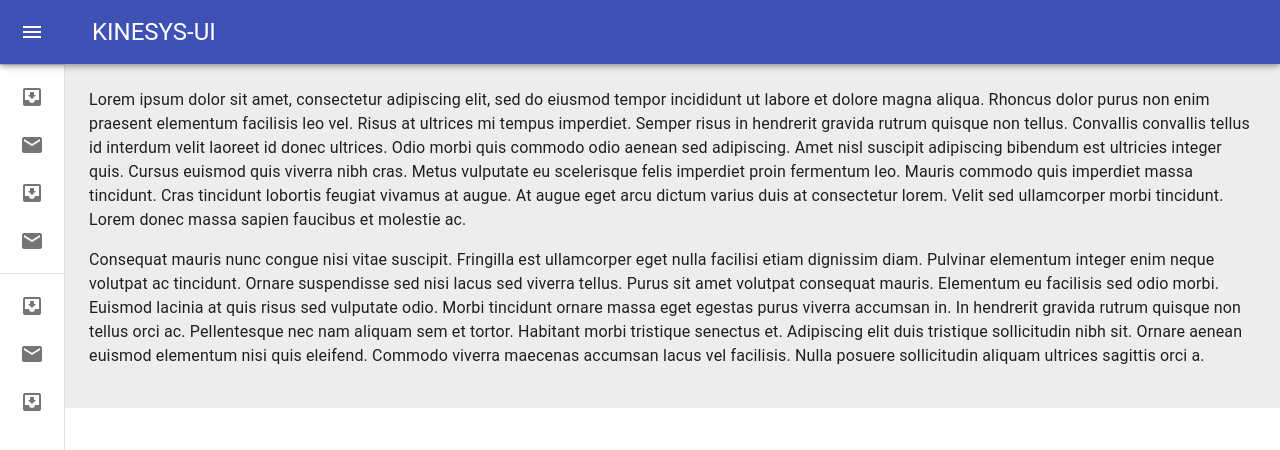
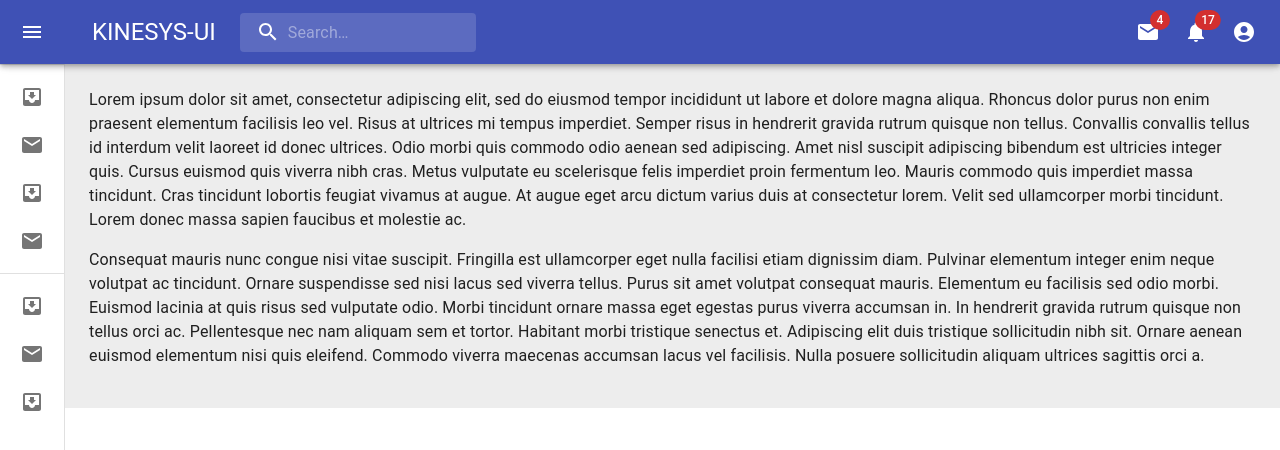
Before and after one commit to dnitecki/kinesys-ui, a React (Create React App) app: page / in a window 1280 px wide. Shown: the top 450 px of the page. Built offline with nearby package versions, Linux system fonts and the light colour scheme.

Commit message:
add more topbar functiona9lity

```diff
--- a/src/components/topBar/TopBar.tsx
+++ b/src/components/topBar/TopBar.tsx
@@ -15,12 +15,57 @@
 import ListItem from "@mui/material/ListItem";
 import ListItemButton from "@mui/material/ListItemButton";
 import ListItemIcon from "@mui/material/ListItemIcon";
+import MoreIcon from "@mui/icons-material/MoreVert";
 import ListItemText from "@mui/material/ListItemText";
 import InboxIcon from "@mui/icons-material/MoveToInbox";
+import SearchIcon from "@mui/icons-material/Search";
+import AccountCircle from "@mui/icons-material/AccountCircle";
 import MailIcon from "@mui/icons-material/Mail";
+import NotificationsIcon from "@mui/icons-material/Notifications";
 import { useState } from "react";
+import { alpha, Badge, InputBase, Menu, MenuItem } from "@mui/material";
 
 const drawerWidth = 240;
+
+const Search = styled("div")(({ theme }) => ({
+  position: "relative",
+  borderRadius: theme.shape.borderRadius,
+  backgroundColor: alpha(theme.palette.common.white, 0.15),
+  "&:hover": {
+    backgroundColor: alpha(theme.palette.common.white, 0.25),
+  },
+  marginRight: theme.spacing(2),
+  marginLeft: 0,
+  width: "100%",
+  [theme.breakpoints.up("sm")]: {
+    marginLeft: theme.spacing(3),
+    width: "auto",
+  },
+}));
+
+const SearchIconWrapper = styled("div")(({ theme }) => ({
+  padding: theme.spacing(0, 2),
+  height: "100%",
+  position: "absolute",
+  pointerEvents: "none",
+  display: "flex",
+  alignItems: "center",
+  justifyContent: "center",
+}));
+
+const StyledInputBase = styled(InputBase)(({ theme }) => ({
+  color: "inherit",
+  "& .MuiInputBase-input": {
+    padding: theme.spacing(1, 1, 1, 0),
+    // vertical padding + font size from searchIcon
+    paddingLeft: `calc(1em + ${theme.spacing(4)})`,
+    transition: theme.transitions.create("width"),
+    width: "100%",
+    [theme.breakpoints.up("md")]: {
+      width: "20ch",
+    },
+  },
+}));
 
 const openedMixin = (theme: Theme): CSSObject => ({
   width: drawerWidth,
@@ -94,6 +139,9 @@
 export default function MiniDrawer() {
   const theme = useTheme();
   const [open, setOpen] = useState(false);
+  const [anchorEl, setAnchorEl] = useState<null | HTMLElement>(null);
+  const [mobileMoreAnchorEl, setMobileMoreAnchorEl] =
+    useState<null | HTMLElement>(null);
 
   const handleDrawerOpen = () => {
     setOpen(true);
@@ -102,6 +150,100 @@
   const handleDrawerClose = () => {
     setOpen(false);
   };
+
+  const isMenuOpen = Boolean(anchorEl);
+  const isMobileMenuOpen = Boolean(mobileMoreAnchorEl);
+
+  const handleProfileMenuOpen = (event: React.MouseEvent<HTMLElement>) => {
+    setAnchorEl(event.currentTarget);
+  };
+
+  const handleMobileMenuClose = () => {
+    setMobileMoreAnchorEl(null);
+  };
+
+  const handleMenuClose = () => {
+    setAnchorEl(null);
+    handleMobileMenuClose();
+  };
+
+  const handleMobileMenuOpen = (event: React.MouseEvent<HTMLElement>) => {
+    setMobileMoreAnchorEl(event.currentTarget);
+  };
+
+  const menuId = "primary-search-account-menu";
+  const renderMenu = (
+    <Menu
+      anchorEl={anchorEl}
+      anchorOrigin={{
+        vertical: "top",
+        horizontal: "right",
+      }}
+      id={menuId}
+      keepMounted
+      transformOrigin={{
+        vertical: "top",
+        horizontal: "right",
+      }}
+      open={isMenuOpen}
+      onClose={handleMenuClose}
+    >
+      <MenuItem onClick={handleMenuClose}>Profile</MenuItem>
+      <MenuItem onClick={handleMenuClose}>My account</MenuItem>
+    </Menu>
+  );
+
+  const mobileMenuId = "primary-search-account-menu-mobile";
+  const renderMobileMenu = (
+    <Menu
+      anchorEl={mobileMoreAnchorEl}
+      anchorOrigin={{
+        vertical: "top",
+        horizontal: "right",
+      }}
+      id={mobileMenuId}
+      keepMounted
+      transformOrigin={{
+        vertical: "top",
+        horizontal: "right",
+      }}
+      open={isMobileMenuOpen}
+      onClose={handleMobileMenuClose}
+    >
+      <MenuItem>
+        <IconButton size="large" aria-label="show 4 new mails" color="inherit">
+          <Badge badgeContent={4} color="error">
+            <MailIcon />
+          </Badge>
+        </IconButton>
+        <p>Messages</p>
+      </MenuItem>
+      <MenuItem>
+        <IconButton
+          size="large"
+          aria-label="show 17 new notifications"
+          color="inherit"
+        >
+          <Badge badgeContent={17} color="error">
+            <NotificationsIcon />
+          </Badge>
+        </IconButton>
+        <p>Notifications</p>
+      </MenuItem>
+      <MenuItem onClick={handleProfileMenuOpen}>
+        <IconButton
+          size="large"
+          aria-label="account of current user"
+          aria-controls="primary-search-account-menu"
+          aria-haspopup="true"
+          color="inherit"
+        >
+          <AccountCircle />
+        </IconButton>
+        <p>Profile</p>
+      </MenuItem>
+    </Menu>
+  );
 
   return (
     <Box sx={{ display: "flex" }}>
@@ -124,8 +266,63 @@
           <Typography variant="h5" noWrap component="div">
             KINESYS-UI
           </Typography>
+          <Search>
+            <SearchIconWrapper>
+              <SearchIcon />
+            </SearchIconWrapper>
+            <StyledInputBase
+              placeholder="Search…"
+              inputProps={{ "aria-label": "search" }}
+            />
+          </Search>
+          <Box sx={{ flexGrow: 1 }} />
+          <Box sx={{ display: { xs: "none", md: "flex" } }}>
+            <IconButton
+              size="large"
+              aria-label="show 4 new mails"
+              color="inherit"
+            >
+              <Badge badgeContent={4} color="error">
+                <MailIcon />
+              </Badge>
+            </IconButton>
+            <IconButton
+              size="large"
+              aria-label="show 17 new notifications"
+              color="inherit"
+            >
+              <Badge badgeContent={17} color="error">
+                <NotificationsIcon />
+              </Badge>
+            </IconButton>
+            <IconButton
+              size="large"
+              edge="end"
+              aria-label="account of current user"
+              aria-controls={menuId}
+              aria-haspopup="true"
+              onClick={handleProfileMenuOpen}
+              color="inherit"
+            >
+              <AccountCircle />
+            </IconButton>
+          </Box>
+          <Box sx={{ display: { xs: "flex", md: "none" } }}>
+            <IconButton
+              size="large"
+              aria-label="show more"
+              aria-controls={mobileMenuId}
+              aria-haspopup="true"
+              onClick={handleMobileMenuOpen}
+              color="inherit"
+            >
+              <MoreIcon />
+            </IconButton>
+          </Box>
         </Toolbar>
       </AppBar>
+      {renderMobileMenu}
+      {renderMenu}
       <Drawer
         variant="permanent"
         open={open}
```
Also changed, not shown: src/components/drawerHeader/DrawerHeader.ts (added, +10 -0 lines), src/components/sideBar/SideBar.tsx (+1 -7 lines).
